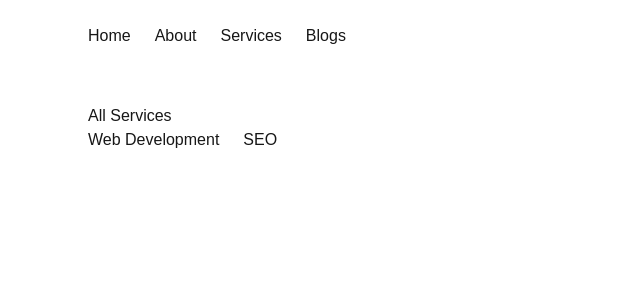
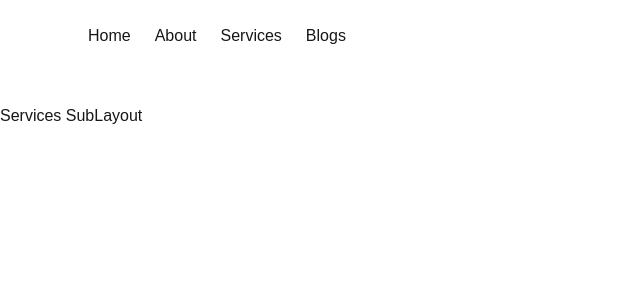
Before and after one commit to emmeiwhite/Next.JS-15, a Next.js app: page /services in a window 1280 px wide. Shown: the top 300 px of the page, without its empty margins (0-640 px from the left). Built offline with nearby package versions, Linux system fonts and the light colour scheme.

Commit message:
Layout within pages - Layout.jsx is a speciality it seems

```diff
--- /dev/null
+++ b/app/components/Header.jsx
@@ -0,0 +1,15 @@
+import Link from 'next/link'
+
+function Header() {
+  return (
+    <header>
+      <nav className="max-w-6xl mx-auto flex gap-6 mb-8 px-6 py-6">
+        <Link href="/">Home</Link>
+        <Link href="/about">About</Link>
+        <Link href="/services">Services</Link>
+        <Link href="/blogs">Blogs</Link>
+      </nav>
+    </header>
+  )
+}
+export default Header
--- a/app/layout.jsx
+++ b/app/layout.jsx
@@ -1,6 +1,7 @@
 import { Geist, Geist_Mono } from 'next/font/google'
 import './globals.css'
 import Link from 'next/link'
+import Header from './components/Header'
 const geistSans = Geist({
   variable: '--font-geist-sans',
   subsets: ['latin']
@@ -20,14 +21,7 @@ export default function RootLayout({ children }) {
   return (
     <html lang="en">
       <body className={`${geistSans.variable} ${geistMono.variable} antialiased`}>
-        <header>
-          <nav className="max-w-6xl mx-auto flex gap-6 mb-8 px-6 py-6">
-            <Link href="/">Home</Link>
-            <Link href="/about">About</Link>
-            <Link href="/services">Services</Link>
-            <Link href="/blogs">Blogs</Link>
-          </nav>
-        </header>
+        <Header />
         {children}
       </body>
     </html>
--- /dev/null
+++ b/app/services/layout.jsx
@@ -0,0 +1,8 @@
+function ServicesLayout() {
+  return (
+    <div>
+      <h1>Services SubLayout</h1>
+    </div>
+  )
+}
+export default ServicesLayout
--- a/app/services/page.jsx
+++ b/app/services/page.jsx
@@ -3,7 +3,7 @@ import Link from 'next/link'
 function Services() {
   return (
     <div className="max-w-6xl mx-auto px-6">
-      <h1>All Services</h1>
+      <h1 className="text-2xl font-bold mb-5">All Services</h1>
 
       <div className="flex gap-6">
         <Link href="/services/web-dev">Web Development</Link>
--- a/app/services/web-dev/page.jsx
+++ b/app/services/web-dev/page.jsx
@@ -3,7 +3,7 @@ import Link from 'next/link'
 function WebDev() {
   return (
     <div className="max-w-6xl mx-auto px-6">
-      <h1>Web Development Serives</h1>
+      <h1 className="text-2xl font-bold mb-5">Web Development Serives</h1>
 
       <div className="mt-8">
         <h2>Frontend Services</h2>
```
